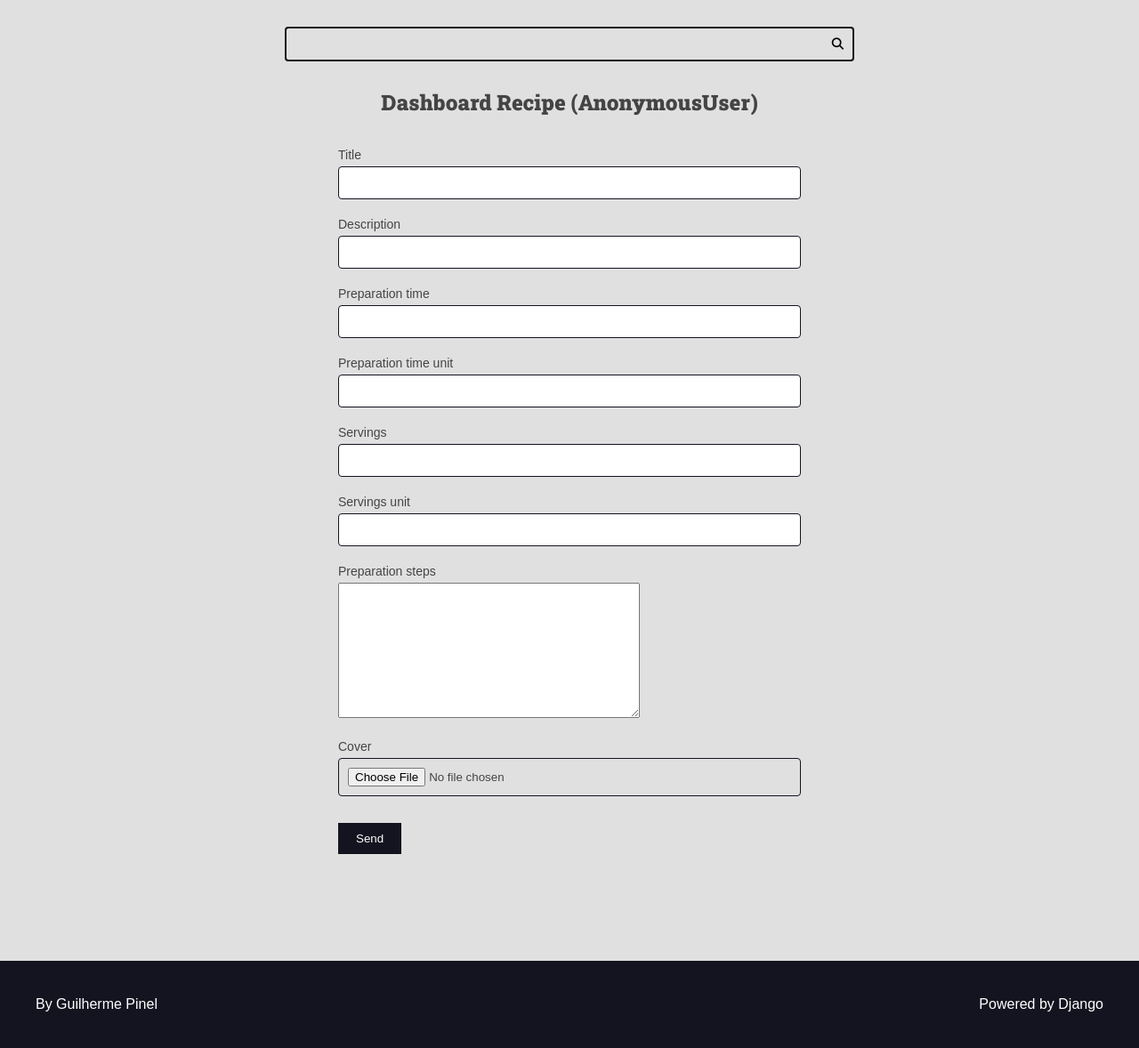
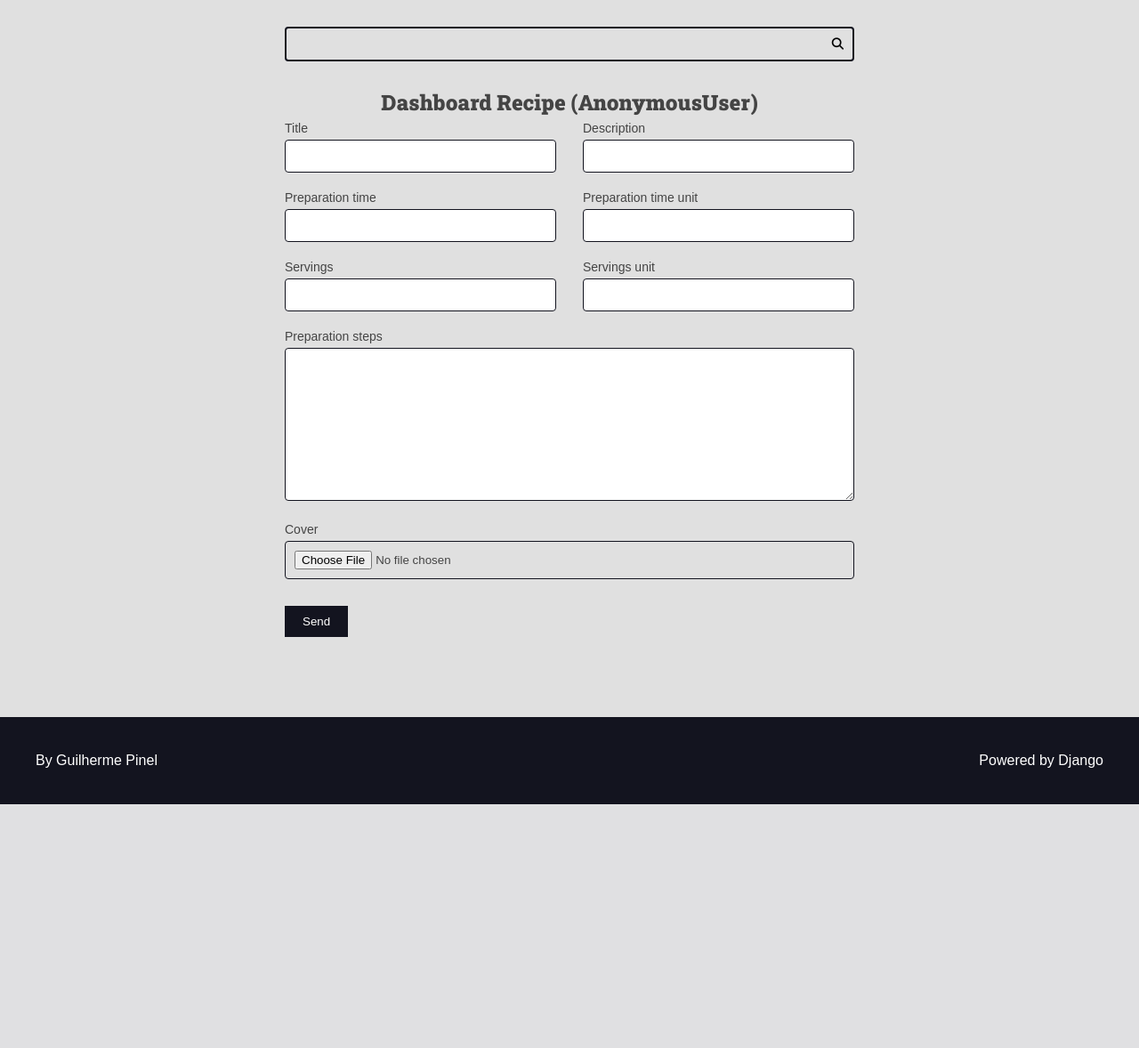
Before and after one commit to GuilhermePinel25/Curso-Django-Projeto1, a Django app: template authors/templates/authors/pages/dashboard_recipe.html in a window 1280 px wide. Shown: the part 113-1291 px from the top of the page at 89% size. After the commit the page ends 1017 px from the top, so only its background shows below. Run offline with Django 5.2, Linux system fonts and the light colour scheme; the template is opened without the code that fills it: values that come from a table or form of the project are taken from there, others are empty; tables that the repository leaves empty hold one stand-in row (values such as "Sample post").

Commit message:
Corrigindo o estilo CSS do formulário e da grid

```diff
--- a/authors/forms/recipe_form.py
+++ b/authors/forms/recipe_form.py
@@ -1,9 +1,18 @@
 from django import forms
+from recipes.models import Recipe
+from utils.django_forms import add_attr
 
-from recipes.models import Recipe
 
 
 class AuthorRecipeForm(forms.ModelForm):
+    def __init__(self,*args, **kwargs):
+        super().__init__(*args, **kwargs)
+
+        add_attr(self.fields.get('preparation_steps'), 'class', 'span-2')
+
+        add_attr(self.fields.get('cover'), 'class', 'span-2')
+
+
     class Meta:
         model = Recipe
         fields = 'title', 'description', 'preparation_time',\
--- a/authors/templates/authors/pages/dashboard_recipe.html
+++ b/authors/templates/authors/pages/dashboard_recipe.html
@@ -8,7 +8,7 @@
     {% include 'global/partials/messages.html' %}
     {% include "authors/partials/login_message.html" %}
 
-    <div class="authors-dashboard-container">
+    <div class="left">
       {% include "global/partials/form.html" %}
     </div>
   </div>
--- a/base_static/global/css/styles.css
+++ b/base_static/global/css/styles.css
@@ -329,7 +329,9 @@ h6 {
   color: var(--color-error-dark);
 }
 
-.form-content input {
+.form-content input,
+.form-content textarea,
+.form-content select {
   width: 100%;
   padding: 1rem;
   border-radius: 0.4rem;
@@ -351,6 +353,10 @@ h6 {
 
 .inline-form {
   display: inline;
+}
+
+.span-2 {
+  grid-column: span 2;
 }
 
 .plaintext-button {
@@ -440,6 +446,10 @@ h6 {
 
 /* Generics */
 
+.left {
+  text-align: left;
+}
+
 .center {
   text-align: center;
 }
--- a/base_templates/global/partials/form.html
+++ b/base_templates/global/partials/form.html
@@ -4,7 +4,7 @@
 
       <div class="form-content form-content-grid">
         {% for field in form %}
-          <div class="form-group">
+          <div class="form-group {{field.field.widget.attrs.class}}">
             <label for="{{ field.id_for_label }}">{{ field.label }}</label>
             {{field}}
 
```
